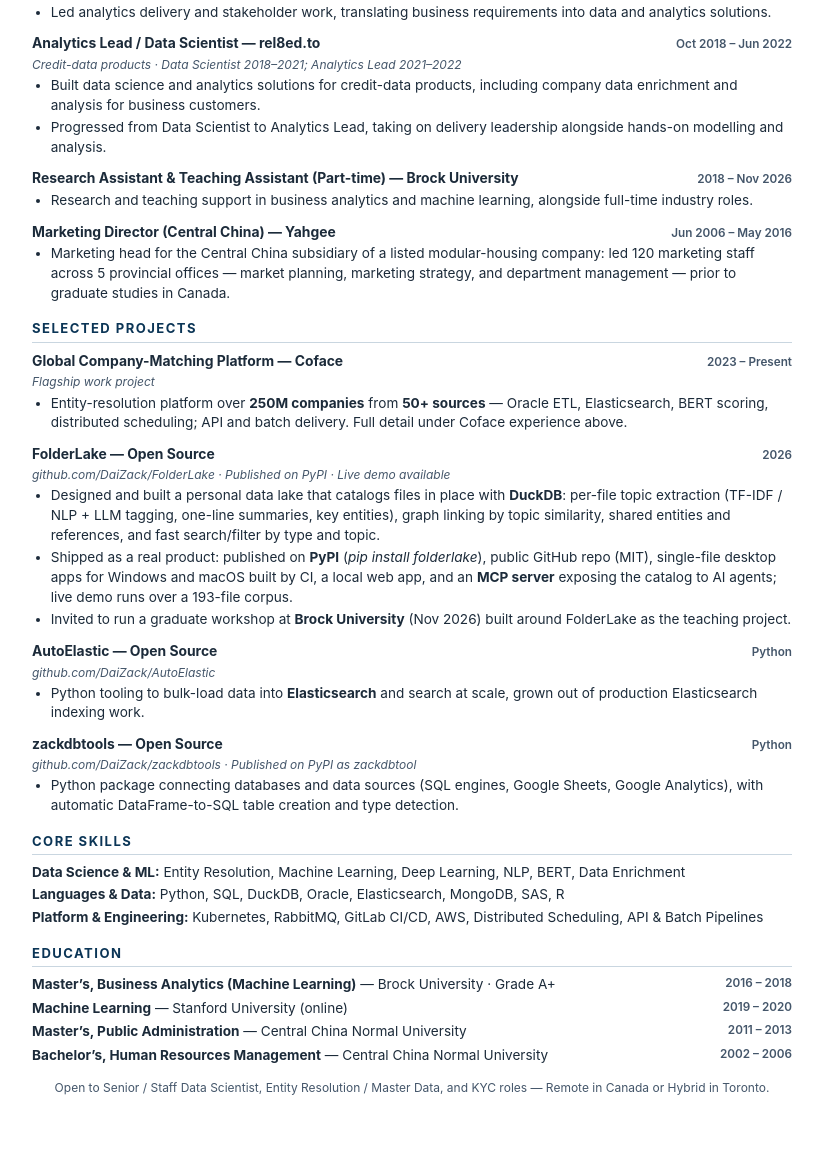
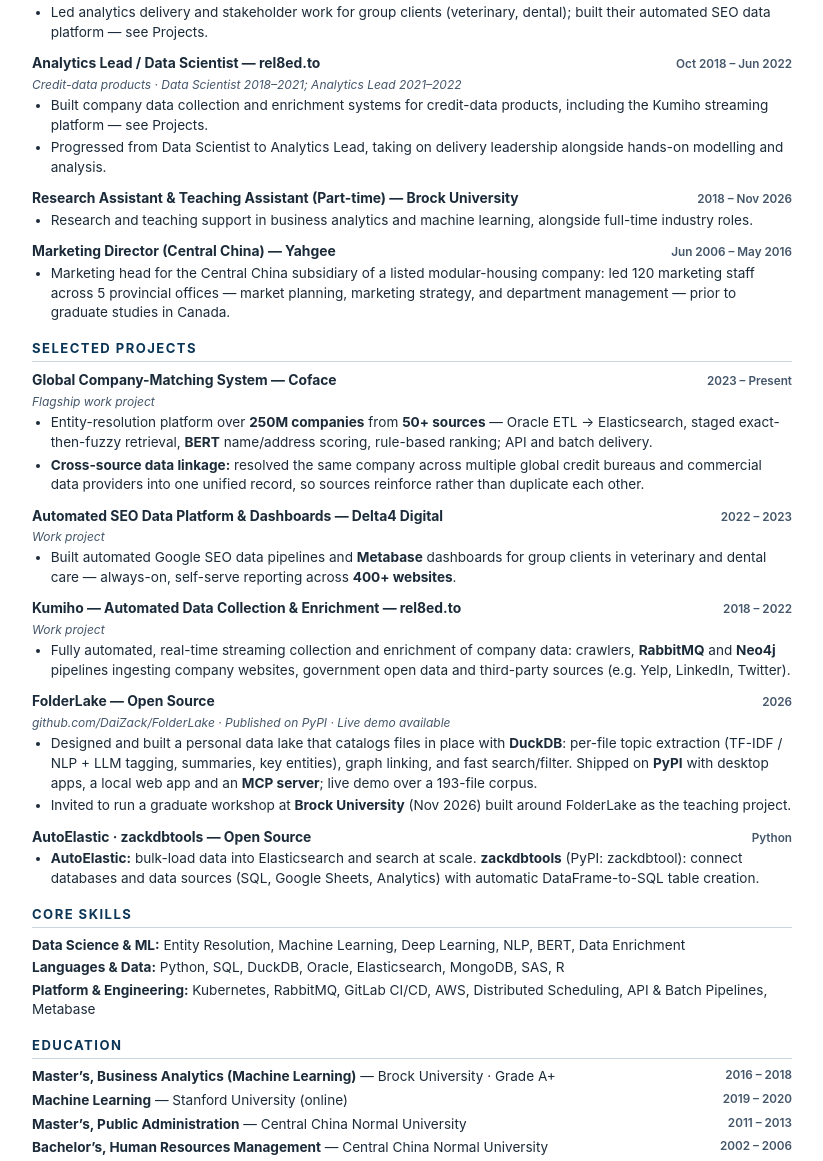
Before and after one commit to DaiZack/daizack.github.io, a plain HTML site: page resume.html in a window 1280 px wide. Shown: the part 705-1866 px from the top of the page, without its empty margins (228-1051 px from the left). Before the commit the page ends 1844 px from the top, so only its background shows below. Drawn offline with Linux system fonts and the light colour scheme.

Commit message:
Resume: three named work projects (Coface matching system, Delta4 SEO platform, rel8ed Kumiho); open source capped at three

```diff
--- a/resume.html
+++ b/resume.html
@@ -56,13 +56,13 @@
 </div>
 <div class="job">
   <div class="jh"><span class="jt">Analytics Lead — Delta4 Digital Inc.</span><span class="jd">Jun 2022 – Mar 2023</span></div>
-  <ul><li>Led analytics delivery and stakeholder work, translating business requirements into data and analytics solutions.</li></ul>
+  <ul><li>Led analytics delivery and stakeholder work for group clients (veterinary, dental); built their automated SEO data platform — see Projects.</li></ul>
 </div>
 <div class="job">
   <div class="jh"><span class="jt">Analytics Lead / Data Scientist — rel8ed.to</span><span class="jd">Oct 2018 – Jun 2022</span></div>
   <p class="js">Credit-data products · Data Scientist 2018–2021; Analytics Lead 2021–2022</p>
   <ul>
-    <li>Built data science and analytics solutions for credit-data products, including company data enrichment and analysis for business customers.</li>
+    <li>Built company data collection and enrichment systems for credit-data products, including the Kumiho streaming platform — see Projects.</li>
     <li>Progressed from Data Scientist to Analytics Lead, taking on delivery leadership alongside hands-on modelling and analysis.</li>
   </ul>
 </div>
@@ -77,34 +77,40 @@
 
 <h2>Selected Projects</h2>
 <div class="job">
-  <div class="jh"><span class="jt">Global Company-Matching Platform — Coface</span><span class="jd">2023 – Present</span></div>
+  <div class="jh"><span class="jt">Global Company-Matching System — Coface</span><span class="jd">2023 – Present</span></div>
   <p class="js">Flagship work project</p>
-  <ul><li>Entity-resolution platform over <strong>250M companies</strong> from <strong>50+ sources</strong> — Oracle ETL, Elasticsearch, BERT scoring, distributed scheduling; API and batch delivery. Full detail under Coface experience above.</li></ul>
+  <ul>
+    <li>Entity-resolution platform over <strong>250M companies</strong> from <strong>50+ sources</strong> — Oracle ETL → Elasticsearch, staged exact-then-fuzzy retrieval, <strong>BERT</strong> name/address scoring, rule-based ranking; API and batch delivery.</li>
+    <li><strong>Cross-source data linkage:</strong> resolved the same company across multiple global credit bureaus and commercial data providers into one unified record, so sources reinforce rather than duplicate each other.</li>
+  </ul>
+</div>
+<div class="job">
+  <div class="jh"><span class="jt">Automated SEO Data Platform &amp; Dashboards — Delta4 Digital</span><span class="jd">2022 – 2023</span></div>
+  <p class="js">Work project</p>
+  <ul><li>Built automated Google SEO data pipelines and <strong>Metabase</strong> dashboards for group clients in veterinary and dental care — always-on, self-serve reporting across <strong>400+ websites</strong>.</li></ul>
+</div>
+<div class="job">
+  <div class="jh"><span class="jt">Kumiho — Automated Data Collection &amp; Enrichment — rel8ed.to</span><span class="jd">2018 – 2022</span></div>
+  <p class="js">Work project</p>
+  <ul><li>Fully automated, real-time streaming collection and enrichment of company data: crawlers, <strong>RabbitMQ</strong> and <strong>Neo4j</strong> pipelines ingesting company websites, government open data and third-party sources (e.g. Yelp, LinkedIn, Twitter).</li></ul>
 </div>
 <div class="job">
   <div class="jh"><span class="jt">FolderLake — Open Source</span><span class="jd">2026</span></div>
   <p class="js">github.com/DaiZack/FolderLake · Published on PyPI · Live demo available</p>
   <ul>
-    <li>Designed and built a personal data lake that catalogs files in place with <strong>DuckDB</strong>: per-file topic extraction (TF-IDF / NLP + LLM tagging, one-line summaries, key entities), graph linking by topic similarity, shared entities and references, and fast search/filter by type and topic.</li>
-    <li>Shipped as a real product: published on <strong>PyPI</strong> (<em>pip install folderlake</em>), public GitHub repo (MIT), single-file desktop apps for Windows and macOS built by CI, a local web app, and an <strong>MCP server</strong> exposing the catalog to AI agents; live demo runs over a 193-file corpus.</li>
+    <li>Designed and built a personal data lake that catalogs files in place with <strong>DuckDB</strong>: per-file topic extraction (TF-IDF / NLP + LLM tagging, summaries, key entities), graph linking, and fast search/filter. Shipped on <strong>PyPI</strong> with desktop apps, a local web app and an <strong>MCP server</strong>; live demo over a 193-file corpus.</li>
     <li>Invited to run a graduate workshop at <strong>Brock University</strong> (Nov 2026) built around FolderLake as the teaching project.</li>
   </ul>
 </div>
 <div class="job">
-  <div class="jh"><span class="jt">AutoElastic — Open Source</span><span class="jd">Python</span></div>
-  <p class="js">github.com/DaiZack/AutoElastic</p>
-  <ul><li>Python tooling to bulk-load data into <strong>Elasticsearch</strong> and search at scale, grown out of production Elasticsearch indexing work.</li></ul>
-</div>
-<div class="job">
-  <div class="jh"><span class="jt">zackdbtools — Open Source</span><span class="jd">Python</span></div>
-  <p class="js">github.com/DaiZack/zackdbtools · Published on PyPI as zackdbtool</p>
-  <ul><li>Python package connecting databases and data sources (SQL engines, Google Sheets, Google Analytics), with automatic DataFrame-to-SQL table creation and type detection.</li></ul>
+  <div class="jh"><span class="jt">AutoElastic · zackdbtools — Open Source</span><span class="jd">Python</span></div>
+  <ul><li><strong>AutoElastic:</strong> bulk-load data into Elasticsearch and search at scale. <strong>zackdbtools</strong> (PyPI: zackdbtool): connect databases and data sources (SQL, Google Sheets, Analytics) with automatic DataFrame-to-SQL table creation.</li></ul>
 </div>
 
 <h2>Core Skills</h2>
 <p><strong>Data Science &amp; ML:</strong> Entity Resolution, Machine Learning, Deep Learning, NLP, BERT, Data Enrichment</p>
 <p><strong>Languages &amp; Data:</strong> Python, SQL, DuckDB, Oracle, Elasticsearch, MongoDB, SAS, R</p>
-<p><strong>Platform &amp; Engineering:</strong> Kubernetes, RabbitMQ, GitLab CI/CD, AWS, Distributed Scheduling, API &amp; Batch Pipelines</p>
+<p><strong>Platform &amp; Engineering:</strong> Kubernetes, RabbitMQ, GitLab CI/CD, AWS, Distributed Scheduling, API &amp; Batch Pipelines, Metabase</p>
 
 <h2>Education</h2>
 <div class="edu"><span><strong>Master’s, Business Analytics (Machine Learning)</strong> — Brock University · Grade A+</span><span class="d">2016 – 2018</span></div>
```
